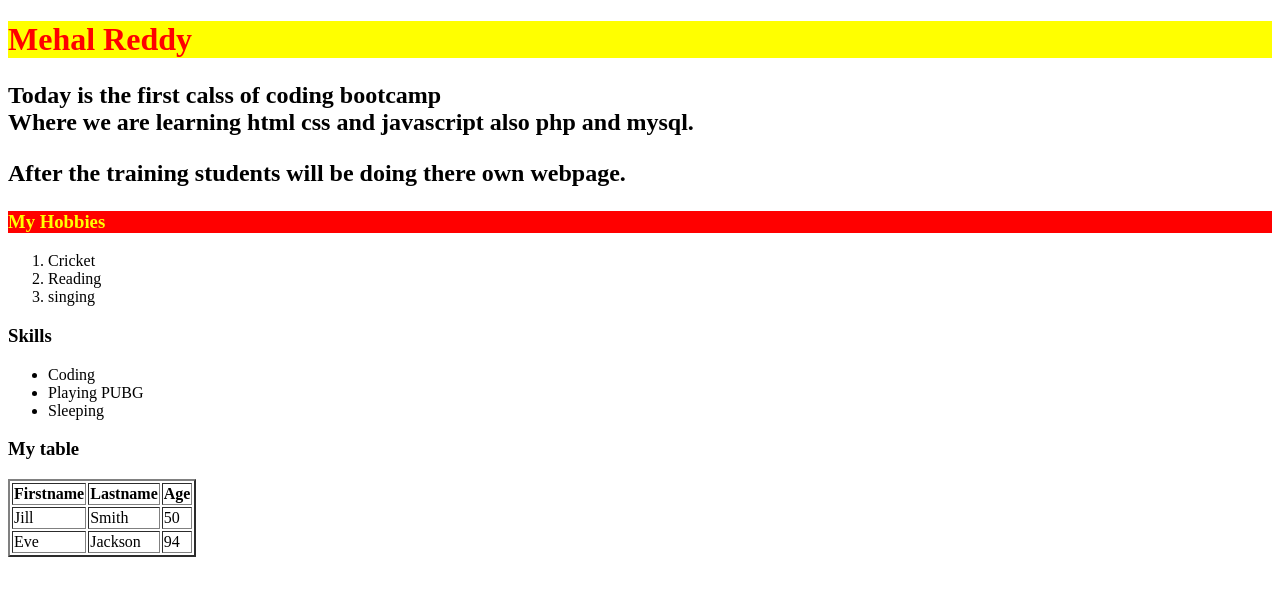
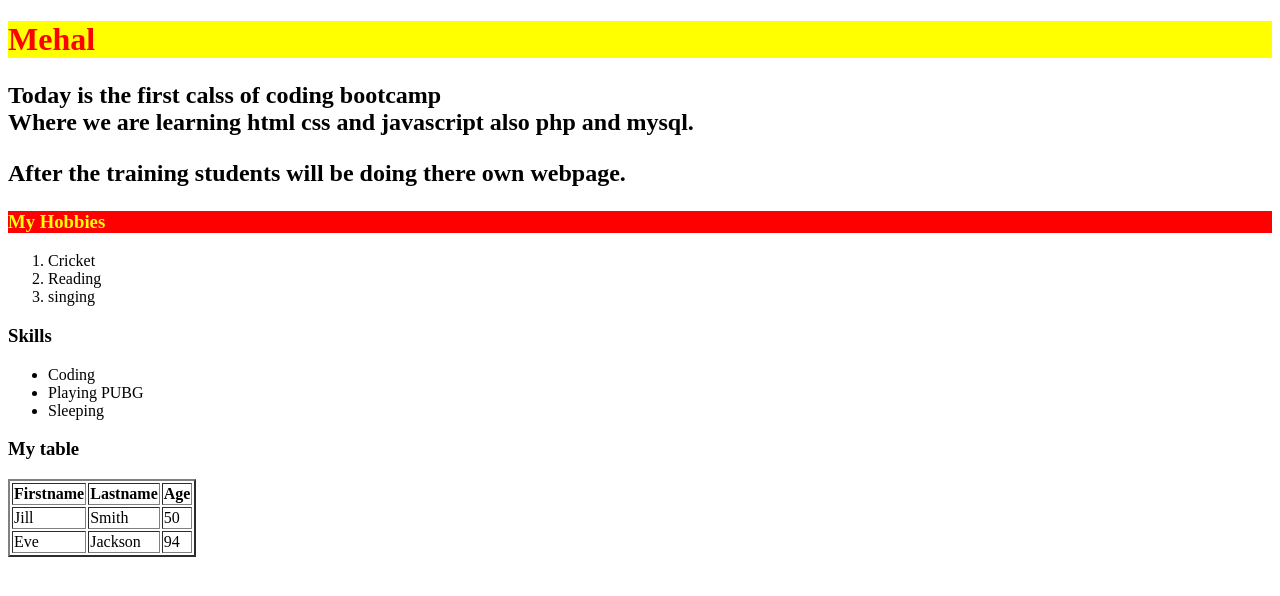
Before and after one commit to mehal90/mehal90.github.io, a plain HTML site: page index.html in a window 1280 px wide. Drawn offline with Linux system fonts and the light colour scheme.

Commit message:
firstpage
name is changed.

```diff
--- a/index.html
+++ b/index.html
@@ -8,7 +8,7 @@
       <link href="style.css" type="text/css" rel="stylesheet">
     </head>
     <body>
-        <h1>Mehal Reddy</h1>
+        <h1>Mehal</h1>
 
       <h2>  <p>Today is the first calss of coding bootcamp
       <br>  Where we are learning html css and javascript
```
